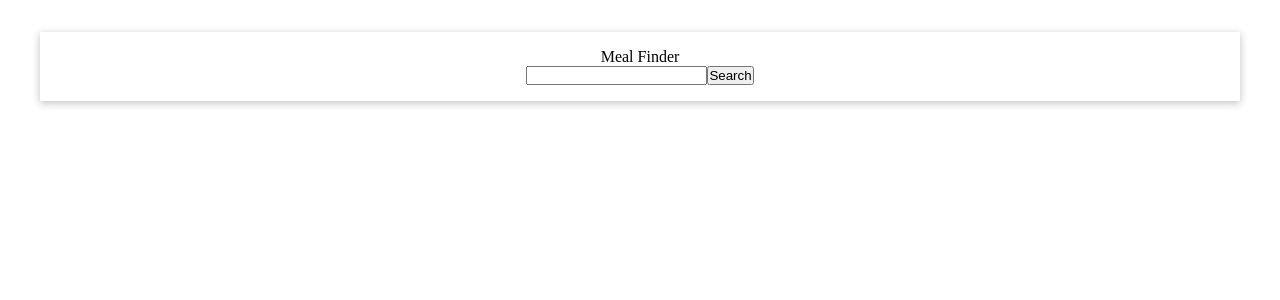
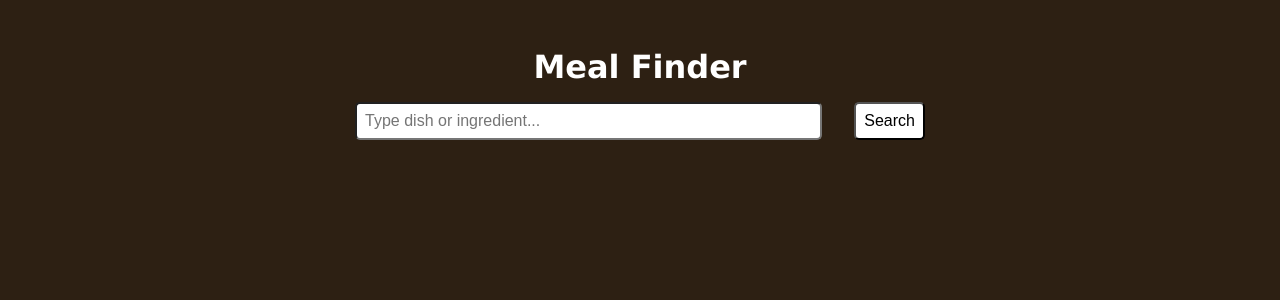
Before and after one commit to lcse1706/react-typescript-projects, a React (Create React App) app in the folder find-recipie-react/: page / in a window 1280 px wide. Shown: the top 300 px of the page. Built offline with nearby package versions, Linux system fonts and the light colour scheme; the HTML template or start-up script is replaced by a standard one.

Commit message:
Searching by input phrase

```diff
--- /dev/null
+++ b/find-recipie-react/src/App.css
@@ -0,0 +1,10 @@
+body {
+  background: #2d2013;
+  color: #fff;
+  font-family: Verdana, Geneva, Tahoma, sans-serif;
+  margin: 0;
+}
+
+h2 {
+  margin-top: 1.5rem;
+}
--- a/find-recipie-react/src/App.js
+++ b/find-recipie-react/src/App.js
@@ -1,4 +1,5 @@
 import { useState } from 'react';
+import './App.css';
 
 import Wrapper from './components/UI/Wrapper';
 import SearchBar from './components/Search/SearchBar';
@@ -7,10 +8,11 @@ import Meals from './components/Meals/Meals';
 
 function App() {
   const [meals, setMeals] = useState([]);
+  const [title, setTitle] = useState('');
 
-  const getMeals = async () => {
+  const getMeals = async mealPhrase => {
     const response = await fetch(
-      'https://www.themealdb.com/api/json/v1/1/search.php?s=chicken'
+      `https://www.themealdb.com/api/json/v1/1/search.php?s=${mealPhrase}`
     );
     const data = await response.json();
     console.log(data.meals);
@@ -35,6 +37,7 @@ function App() {
       });
     }
     setMeals(searchedMeals);
+    setTitle(mealPhrase);
     console.log(meals);
   };
 
@@ -42,6 +45,7 @@ function App() {
     <Wrapper>
       <ResetStyle />
       <SearchBar search={getMeals} />
+      <h2>{title && `Results for ${title}:`}</h2>
       <Meals meals={meals} />
     </Wrapper>
   );
--- a/find-recipie-react/src/components/Meals/Meals.js
+++ b/find-recipie-react/src/components/Meals/Meals.js
@@ -36,6 +36,10 @@ const List = styled.ul`
     transition: opacity 0.4s ease;
   }
 
+  .meal-info h3 {
+    pointer-events: none;
+  }
+
   & .meal-info:hover {
     opacity: 1;
   }
@@ -46,7 +50,9 @@ const Meals = props => {
     <List>
       {props.meals.map(meal => (
         <li>
-          <p className='meal-info'>{meal.name}</p>
+          <div className='meal-info'>
+            <h3>{meal.name}</h3>
+          </div>
           <img src={meal.img}></img>
         </li>
       ))}
--- a/find-recipie-react/src/components/Search/SearchBar.js
+++ b/find-recipie-react/src/components/Search/SearchBar.js
@@ -6,8 +6,32 @@ const Form = styled.form`
   width: 100%;
   text-align: center;
 
-  & label {
-    display: block;
+  & h1 {
+    margin-bottom: 1rem;
+    font-size: 2rem;
+  }
+
+  & input {
+    font-size: 1rem;
+    padding: 0.5rem;
+    width: 40%;
+    border-radius: 5px;
+  }
+
+  & input:focus {
+    outline: none;
+  }
+
+  & Button {
+    font-size: 1rem;
+    padding: 0.5rem;
+    margin-left: 2rem;
+    border-radius: 5px;
+    background-color: #fff;
+  }
+
+  & Button:active {
+    background-color: #eee;
   }
 `;
 
@@ -21,8 +45,12 @@ const SearchBar = props => {
 
   return (
     <Form onSubmit={mealFinderHandler}>
-      <label>Meal Finder</label>
-      <input type='text' ref={mealInputPhrase}></input>
+      <h1>Meal Finder</h1>
+      <input
+        type='text'
+        placeholder='Type dish or ingredient...'
+        ref={mealInputPhrase}
+      ></input>
       <Button label='Search' />
     </Form>
   );
--- a/find-recipie-react/src/components/UI/Wrapper.js
+++ b/find-recipie-react/src/components/UI/Wrapper.js
@@ -3,12 +3,13 @@ import styled from 'styled-components';
 const Wrapp = styled.div`
   box-sizing: border-box;
 
-  /* display: flex;
-  justify-content: center; */
+  display: flex;
+  justify-content: center;
+  flex-wrap: wrap;
   max-width: 1200px;
   margin: 2rem auto;
   padding: 1rem;
-  box-shadow: 0 2px 8px rgba(0, 0, 0, 0.25);
+  /* box-shadow: 0 2px 8px rgba(0, 0, 0, 0.25); */
 `;
 
 const Wrapper = props => {
```
